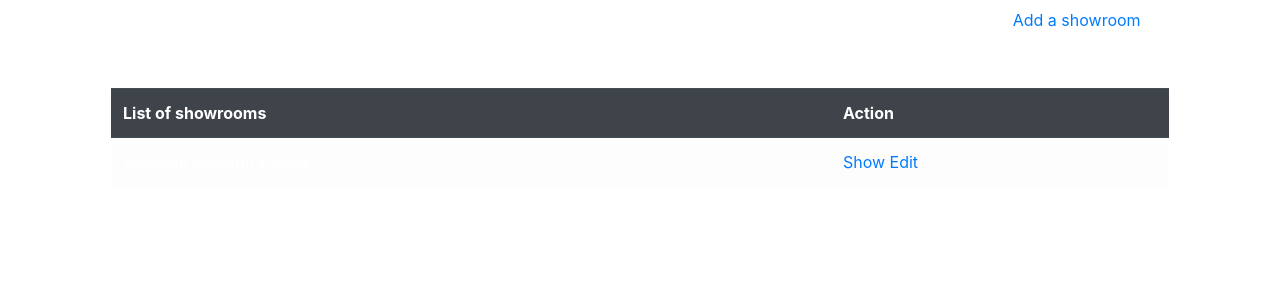
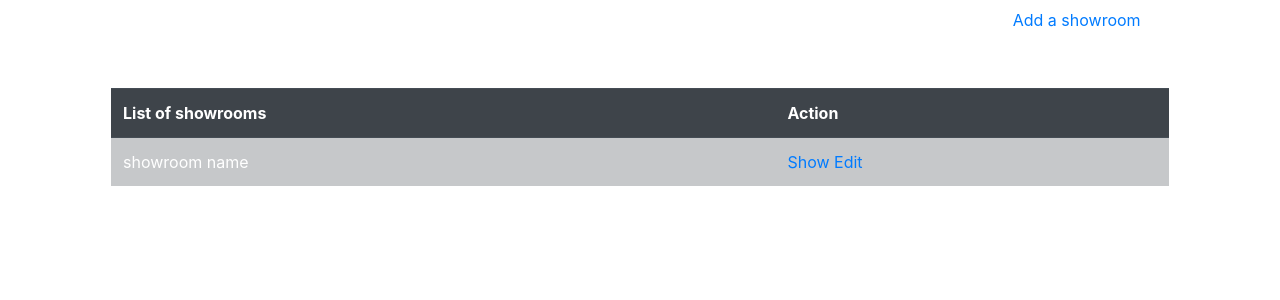
Before and after one commit to MajdSheikh/python_team_project, a Django app: template carchive_proj/administration_app/templates/admin_dashboard.html in a window 1280 px wide. Shown: the part 96-396 px from the top of the page. Run offline with Django 3.2, Linux system fonts and the light colour scheme; the template is opened without the code that fills it: values that come from a table or form of the project are taken from there, others are empty; data comes from the database, SQL or seed files in the repository.

```diff
--- a/carchive_proj/administration_app/templates/admin_dashboard.html
+++ b/carchive_proj/administration_app/templates/admin_dashboard.html
@@ -37,8 +37,8 @@
                 </tr>
 
                 <!-- {% for showroom in showrooms %} -->
-                <tr class="table-light text-start">
-                    <td>{{ showroom.name }}</td>
+                <tr class="table-dark text-start">
+                    <td>showroom name</td>
                     <td>
                         <a href="/show/{{ showroom.id }}">Show</a>
                         <a href="/edit/{{ showroom.id }}">Edit</a>
```
